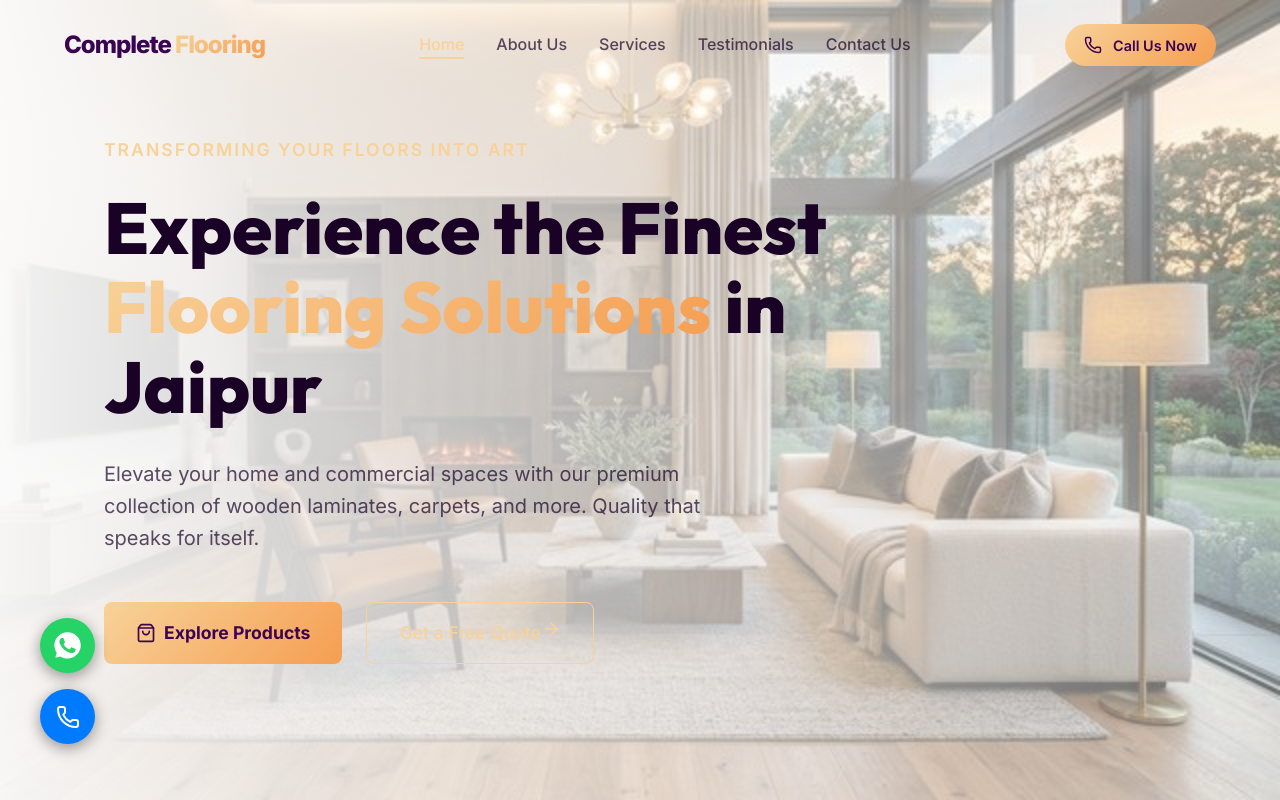
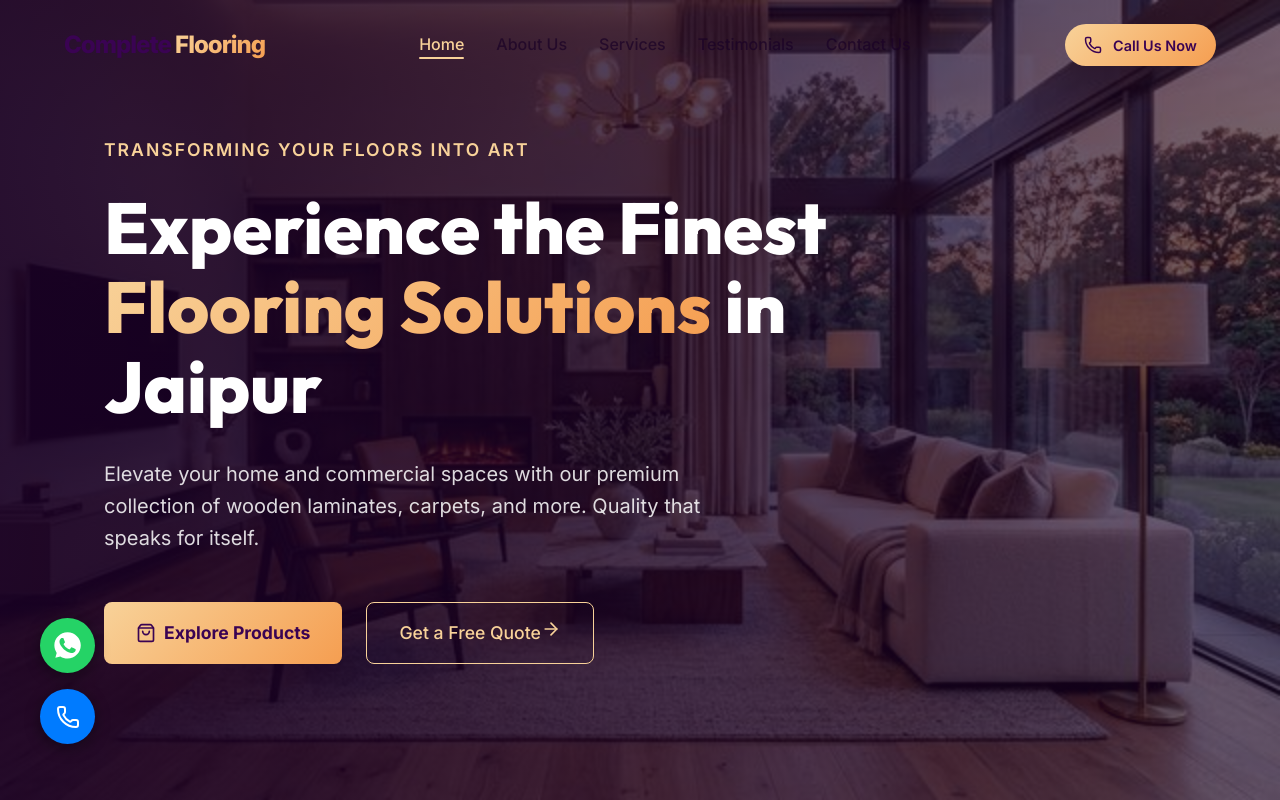
Before and after one commit to Eshbanoliver/complete-flooring-website-showcase, a React (Vite) app: page / in a window 1280 px wide. Shown: the top 800 px of the page. Built offline with nearby package versions, Linux system fonts and the light colour scheme.

Commit message:
Updated files

```diff
--- a/src/components/Hero.css
+++ b/src/components/Hero.css
@@ -14,14 +14,14 @@
   left: 0;
   width: 100%;
   height: 100%;
-  background: linear-gradient(to right, rgba(255, 255, 255, 0.95), rgba(255, 255, 255, 0.4));
+  background: linear-gradient(to right, rgba(26, 1, 38, 0.9), rgba(26, 1, 38, 0.6));
   z-index: 1;
 }
 
 .hero-content {
   position: relative;
   z-index: 2;
-  color: var(--text);
+  color: #ffffff;
   width: 100%;
   padding: 0 5%;
 }
@@ -49,7 +49,7 @@
 }
 
 .hero-description {
-  color: var(--text-dim);
+  color: rgba(255, 255, 255, 0.85);
   font-size: 1.25rem;
   margin-bottom: 3rem;
   max-width: 600px;
--- a/src/index.css
+++ b/src/index.css
@@ -121,18 +121,18 @@ h1, h2, h3, h4 {
 .hero-subpage {
   padding-top: 15rem;
   padding-bottom: 8rem;
-  background: linear-gradient(rgba(255, 255, 255, 0.9), rgba(255, 255, 255, 0.8)), url('https://images.unsplash.com/photo-1556911223-e2f039460df6?ixlib=rb-4.0.3&auto=format&fit=crop&w=2070&q=80') center/cover no-repeat;
+  background: linear-gradient(rgba(26, 1, 38, 0.95), rgba(26, 1, 38, 0.85)), url('https://images.unsplash.com/photo-1556911223-e2f039460df6?ixlib=rb-4.0.3&auto=format&fit=crop&w=2070&q=80') center/cover no-repeat;
   text-align: center;
 }
 
 .hero-subpage .hero-title {
   font-size: clamp(3rem, 10vw, 5rem);
-  color: var(--text);
+  color: #ffffff;
 }
 
 .hero-subpage .hero-description {
   margin: 0 auto;
-  color: var(--text-dim);
+  color: rgba(255, 255, 255, 0.8);
   max-width: 800px;
 }
 
```
